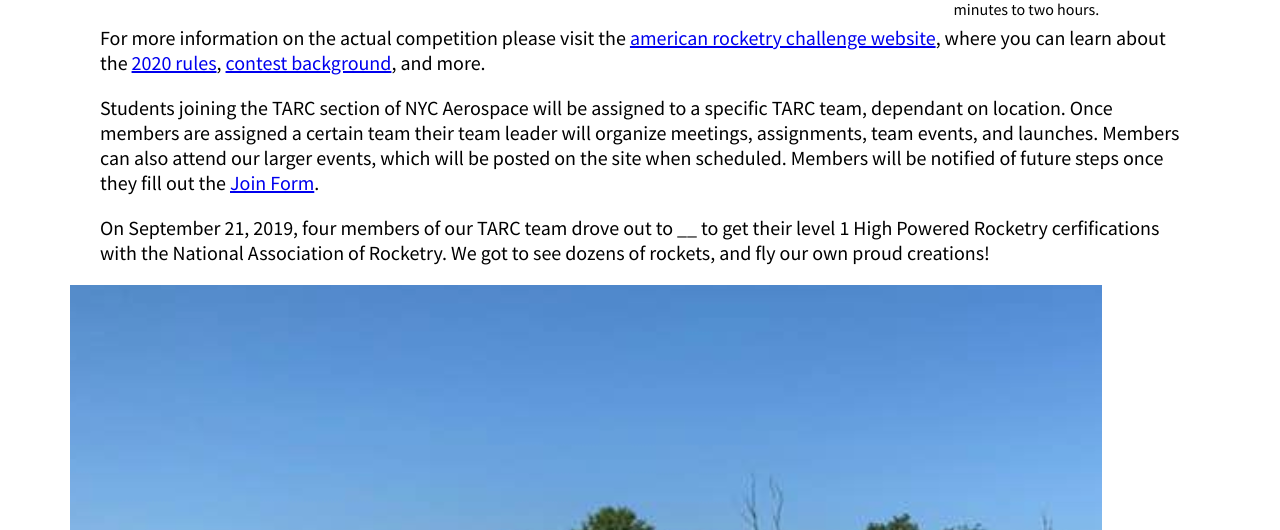
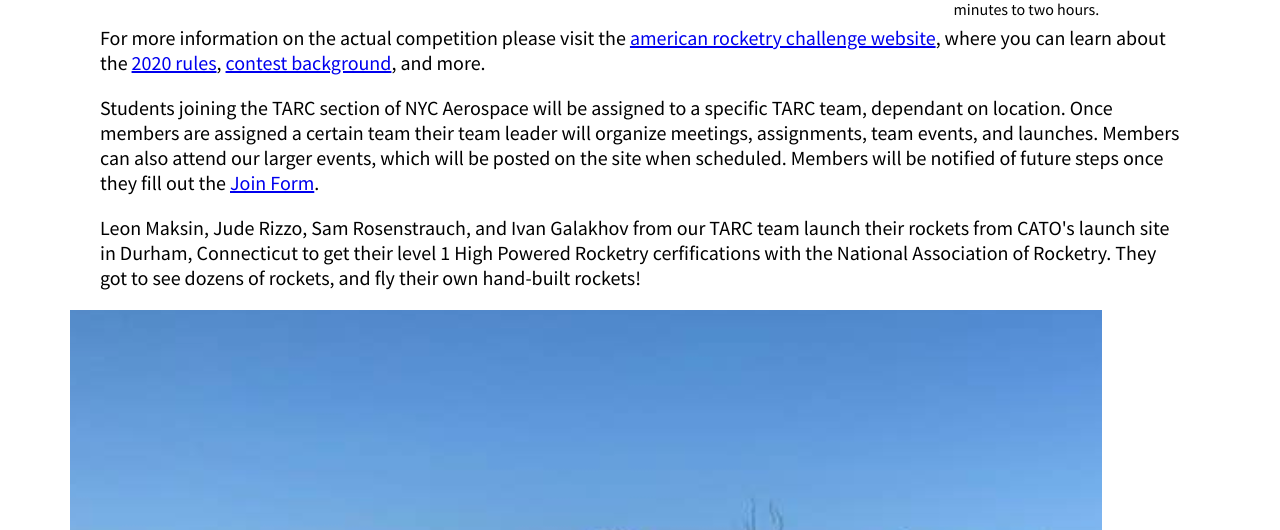
Before and after one commit to leonmaksin/NYC_Aerospace, a Flask app: page /tarc in a window 1280 px wide. Shown: the part 1085-1615 px from the top of the page. Run offline with Flask 2, Linux system fonts and the light colour scheme.

Commit message:
Update tarc.html

```diff
--- a/templates/tarc.html
+++ b/templates/tarc.html
@@ -39,7 +39,7 @@
   <p id="content-title-main">Information for Prospective Members</p>
   <p id="regular-text">For more information on the actual competition please visit the <a href="https://rocketcontest.org/" target="_blank">american rocketry challenge website</a>, where you can learn about the <a href="https://3384f12ld0l0tjlik1fcm68s-wpengine.netdna-ssl.com/wp-content/uploads/2019/05/Event-Rules-TARC-2020-Final-as-of-18-May-2019.doc.pdf" target="_blank">2020 rules</a>, <a href="https://rocketcontest.org/about-the-contest/background/" target="_blank">contest background</a>, and more.</p>
   <p id="regular-text">Students joining the TARC section of NYC Aerospace will be assigned to a specific TARC team, dependant on location. Once members are assigned a certain team their team leader will organize meetings, assignments, team events, and launches. Members can also attend our larger events, which will be posted on the site when scheduled. Members will be notified of future steps once they fill out the <a href="/join"">Join Form</a>.</p>
-  <p id="regular-text">On September 21, 2019, four members of our TARC team drove out to __ to get their level 1 High Powered Rocketry cerfifications with the National Association of Rocketry. We got to see dozens of rockets, and fly our own proud creations!</p>
+  <p id="regular-text">Leon Maksin, Jude Rizzo, Sam Rosenstrauch, and Ivan Galakhov from our TARC team launch their rockets from CATO's launch site in Durham, Connecticut to get their level 1 High Powered Rocketry cerfifications with the National Association of Rocketry. They got to see dozens of rockets, and fly their own hand-built rockets!</p>
   <p id="regular-text"></p>
   <img src="/static/3.png" alt="Rocket Flying">
   <img src="/static/4.png" alt="Leaders Rockets">
```
